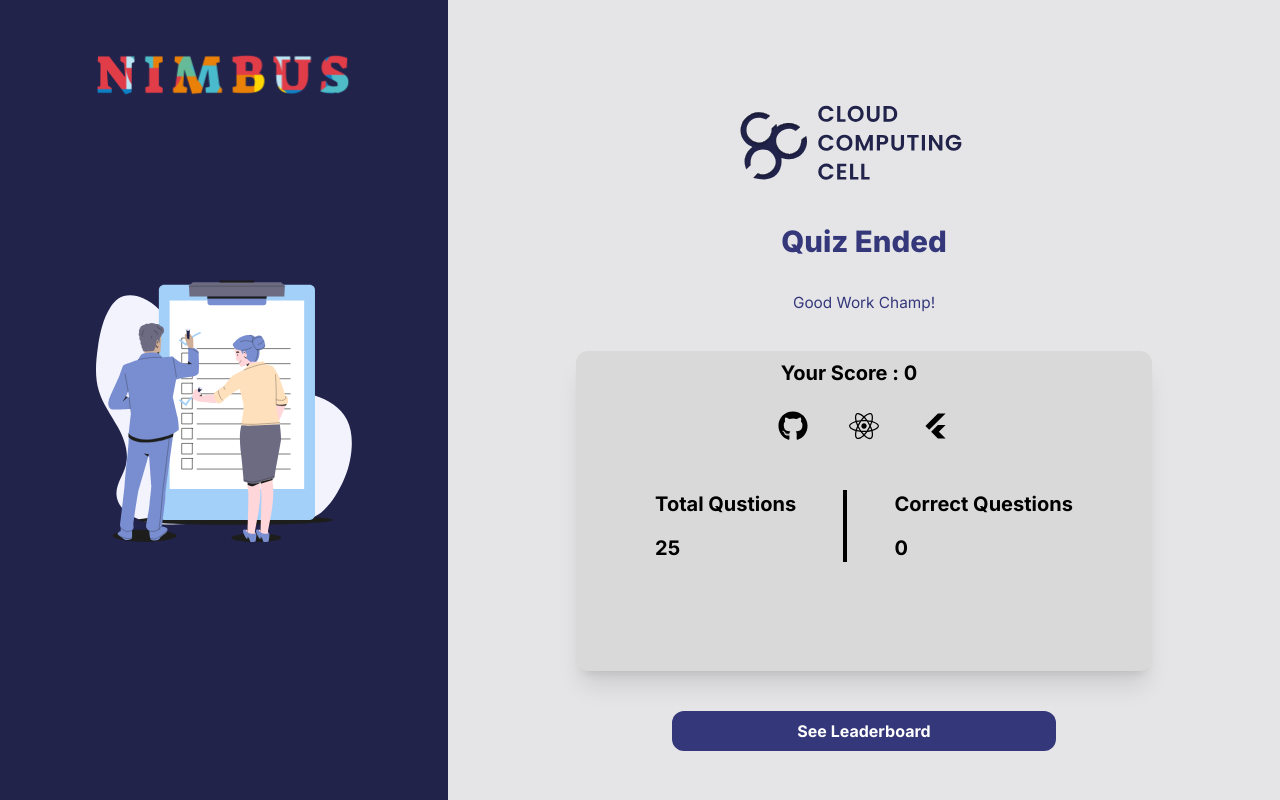
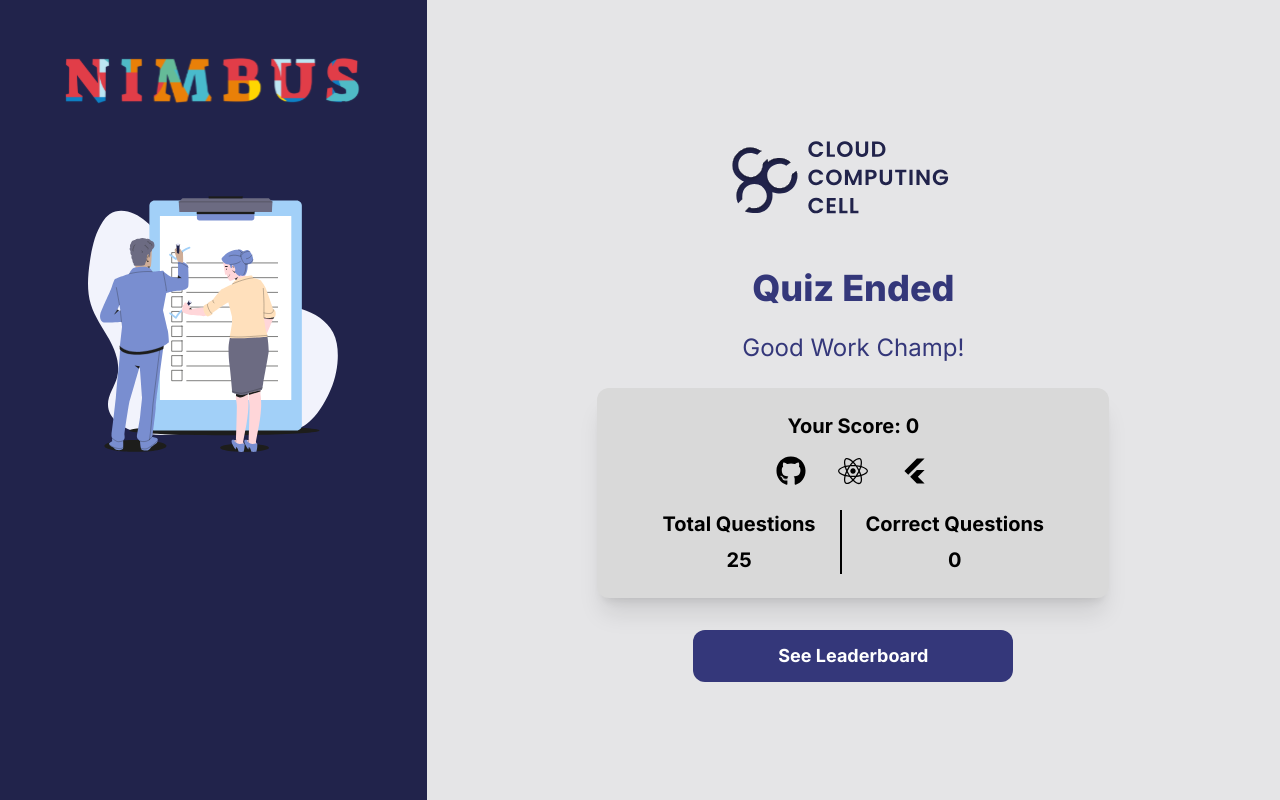
Before and after one commit to yash-mishra150/Quiz_Web_App, a Next.js app: page /Result in a window 1280 px wide. Built offline with nearby package versions, Linux system fonts and the light colour scheme.

Commit message:
correction in quiz Page and result page

```diff
--- a/components/Result and leaderboard/Result.js
+++ b/components/Result and leaderboard/Result.js
@@ -15,17 +15,6 @@
 
 const Result = () => {
   const { removeCookie } = useCookies('istrue');
-  // function clearCookies() {
-  //   if (typeof document === 'undefined') return;
-  //   const cookies = document.cookie.split('; ');
-  //   for (let cookie of cookies) {
-  //     const name = cookie.split('=')[0];
-  //     document.cookie = `${name}=; expires=Thu, 01 Jan 1970 00:00:00 UTC; path=/; domain=example.com`;
-  //   }
-  // }
-  // useEffect(()=>{
-  //   clearCookies();
-  // })
 
   const router = useRouter();
   const [score, setScore]= useState(0);
@@ -39,66 +28,90 @@
   }, []);
 
   const res= score/4;
-    function clickHandler ()
-  {
 
-
+  function clickHandler() {
     router.push("/leaderboard");
   }
+
   useEffect(() => {
     removeCookie('istrue');
   }, [removeCookie]);
 
   return (
-    <div className=' flex flex-col lg:flex-row h-[100vh] '>
-       <div className=' flex flex-col items-center lg:gap-[20vh]  lg:w-[35vw] w-[100vw] h-[20vh] lg:h-[100vh]  bg-[#21234B]'>
-        <Image alt="nimbus" src={Nimbus} className=' bg-transparent lg:mt-[5vh] mt-[2vh] lg:w-[20vw]'/>
-        <Image alt="result vector" src={Mid} className=' bg-transparent lg:w-[20vw]  w-[25vw] md:w-[20vw] mt-5 lg:mt-0'/>
+    <div className='flex flex-col lg:flex-row min-h-screen w-full'>
+      {/* Left sidebar */}
+      <div className='flex flex-col items-center lg:justify-start justify-center lg:w-1/3 w-full bg-[#21234B] pt-4 lg:pt-10 lg:pb-0 pb-6'>
+        <Image
+          alt="nimbus"
+          src={Nimbus}
+          className='bg-transparent w-[60%] lg:w-[70%] max-w-[300px]'
+        />
+        <Image
+          alt="result vector"
+          src={Mid}
+          className='bg-transparent w-[40%] lg:w-[60%] max-w-[250px] mt-4 lg:mt-16'
+        />
       </div>
 
-       <div className="flex flex-col lg:mx-auto  mx-[15vw]  mt-[15vh] lg:mt-[10vh] lg:mt-0">
-        <div className="w-[50vw] flex flex-col items-center">
-          <div className="mt-[-5vh] lg:mt-[-1vw]">
-            <Image alt="CCC logo" className="lg:h-[20vh] w-[40vw] lg:w-[20vw] ml-[20vw] lg:mx-0 " src={CCC} />
+      {/* Right content */}
+      <div className="flex flex-col items-center justify-center w-full lg:w-2/3 px-4 lg:px-8 py-8 lg:py-10">
+        <div className="w-full max-w-3xl flex flex-col items-center">
+          {/* CCC Logo */}
+          <div className="w-full flex justify-center mb-6">
+            <Image
+              alt="CCC logo"
+              src={CCC}
+              className="w-[60%] max-w-[250px]"
+            />
           </div>
-          <div className=" mx-auto flex flex-col items-center gap-8">
-            <h1 className=" font-extrabold text-[#34377A] leading-7  lg:mt-0 lg:text-[2.3vw] text-4xl">
+
+          {/* Quiz result section */}
+          <div className="w-full flex flex-col items-center gap-4 lg:gap-6">
+            <h1 className="font-extrabold text-[#34377A] text-2xl sm:text-3xl lg:text-4xl text-center">
               Quiz Ended
             </h1>
-            <p className=" font-normal lg:text-[1.2vw] text-2xl lg:text-[#34377A] text-[#000]">
+            <p className="font-normal text-lg sm:text-xl lg:text-2xl text-[#34377A] text-center">
               Good Work Champ!
             </p>
-            <div className="lg:w-[45vw] w-[70vw] bg-[#D9D9D9] lg:h-[40vh] h-[30vh] rounded-xl font-medium shadow-xl">
 
-                 <div className=' bg-transparent lg:w-[20vw] mx-[9vw] mt-2 lg:mx-[16vw] text-xl font-bold '>Your Score : {score}</div>
-                  <div className=' bg-transparent flex mt-[3vh] justify-evenly lg:w-[20vw] lg:h-[3vw] mx-auto'>
-                  <FaGithub className=" text-3xl bg-transparent select-none"/>
-                  <FaReact className=' text-3xl bg-transparent select-none'/>
-                  <RiFlutterFill className=' text-3xl bg-transparent select-none'/>
+            {/* Score card */}
+            <div className="w-full max-w-lg bg-[#D9D9D9] rounded-xl shadow-xl p-4 lg:p-6">
+              <div className='text-center text-lg sm:text-xl font-bold mb-4'>Your Score: {score}</div>
 
+              {/* Icons */}
+              <div className='flex justify-center gap-8 my-4'>
+                <FaGithub className="text-2xl lg:text-3xl bg-transparent select-none"/>
+                <FaReact className='text-2xl lg:text-3xl bg-transparent select-none'/>
+                <RiFlutterFill className='text-2xl lg:text-3xl bg-transparent select-none'/>
               </div>
-                 <div className=' bg-transparent lg:w-[40vw] w-[65vw] lg:mx-auto mx-[9vw] mt-[3vh] lg:mt-[5vh] flex justify-evenly'>
-                      <div className=' bg-transparent flex flex-col gap-[2vh] font-bold lg:text-xl h-fit'>
-                        <h1 className=' bg-transparent'>Total Qustions</h1>
-                        <p className=' bg-transparent'>25</p>
+
+              {/* Stats section */}
+              <div className='flex justify-center items-center gap-4 mt-6'>
+                <div className='flex flex-col items-center'>
+                  <h2 className='font-bold text-base sm:text-lg lg:text-xl'>Total Questions</h2>
+                  <p className='font-bold text-lg sm:text-xl mt-2'>25</p>
                 </div>
-                      <div className='border-solid border-black border-r-4'></div>
-                      <div className=' bg-transparent flex flex-col gap-[2vh] font-bold lg:text-xl ml-[5vw] lg:ml-0'>
-                        <h1 className=' bg-transparent'>Correct Questions</h1>
-                        <p className=' bg-transparent'>{res}</p>
+
+                <div className='border-solid border-black border-r-2 h-16 mx-2'></div>
+
+                <div className='flex flex-col items-center'>
+                  <h2 className='font-bold text-base sm:text-lg lg:text-xl'>Correct Questions</h2>
+                  <p className='font-bold text-lg sm:text-xl mt-2'>{res}</p>
+                </div>
+              </div>
             </div>
           </div>
 
-            </div>
-          </div>
-          <div className=" lg:mt-[5vh] mt-[3vh] w-full cursor-pointer h-[5vh]">
-            <button className=" lg:w-[30vw] w-[40vw] mx-[15vw]  lg:mx-[10vw] bg-[#34377A] h-full rounded-xl leading-6 text-[#fff] font-bold size-5 " onClick={clickHandler}>
+          {/* Button */}
+          <div className="w-full flex justify-center mt-6 lg:mt-8">
+            <button
+              className="w-full max-w-xs bg-[#34377A] py-3 rounded-xl text-white font-bold text-lg"
+              onClick={clickHandler}
+            >
               See Leaderboard
             </button>
           </div>
         </div>
-
-
       </div>
     </div>
   )
--- a/components/quiz/Quiz.js
+++ b/components/quiz/Quiz.js
@@ -20,7 +20,7 @@
 
   useBeforeUnload('Reloading this page will result in data loss.');
 
-  const [count, setCount] = useState(8);
+  const [count, setCount] = useState(2);
   const [data, setData] = useState(null);
   const [selectedAnswers, setSelectedAnswers] = useState({});
   const [score, setScore] = useState(0);
@@ -48,7 +48,7 @@
       }
     });
 
-    if (count < 32) {
+    if (count < 26) {
       setCount(count + 1);
     } else {
       setQuizEnded(true);
@@ -136,8 +136,6 @@
 
 
   if (quizEnded) {
-
-
     localStorage.setItem("score", score);
     router.replace("/Result")
     sentData(score, timeLeft, Token);
@@ -183,7 +181,7 @@
                       </h3>
                       <h1 className=" bg-transparent mr-[7vw] font-medium text-xl">
                         <span className=" bg-transparent ml-2 text-3xl lg:text-4xl">
-                          {count - 7}
+                          {count - 1}
                         </span>
                         /25
                       </h1>
```
Also changed, not shown: 1 other file (tests, documents, lock files or other folders). Lines whose indentation alone changed are shown as unchanged.
